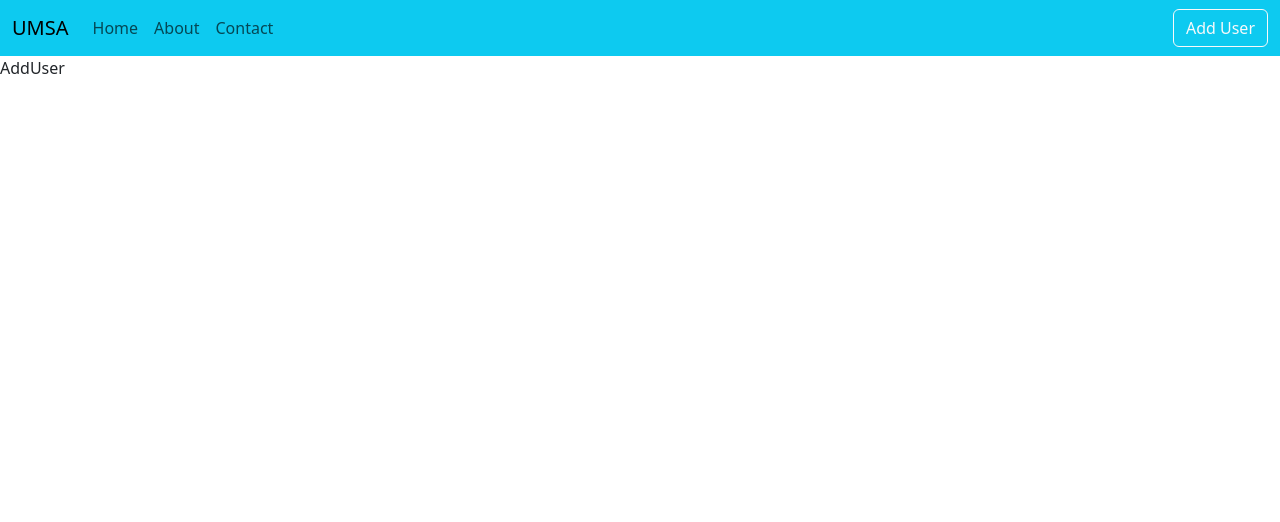
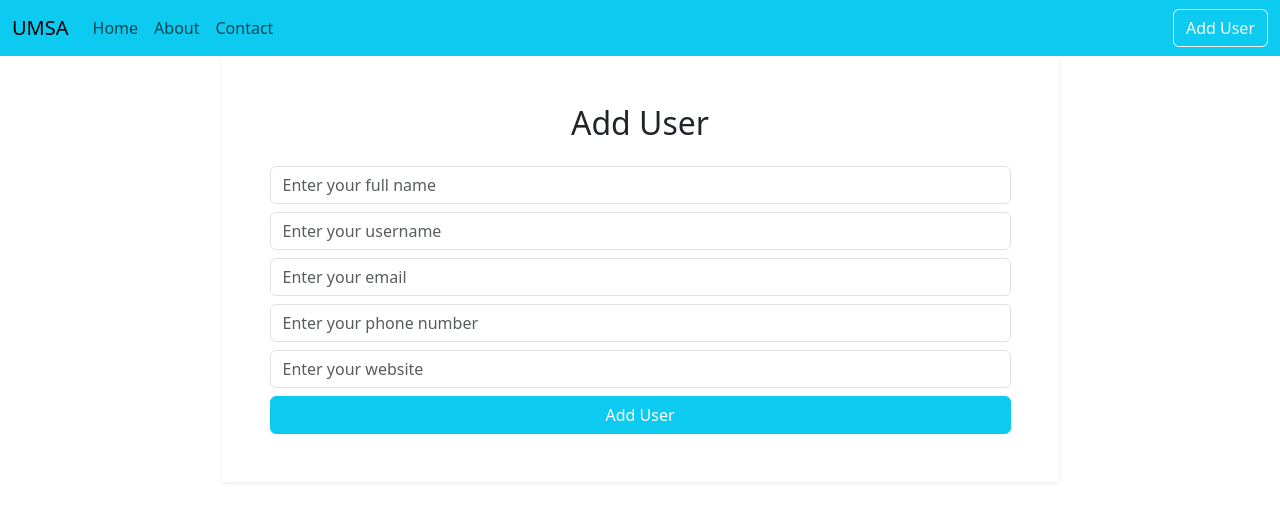
Before and after one commit to khizar-riaz/React-Udemy-course, a React (Create React App) app: page /users/add in a window 1280 px wide. Shown: the top 522 px of the page. Built offline with nearby package versions, Linux system fonts and the light colour scheme.

Commit message:
create Add User Form

```diff
--- a/src/component/user/AddUser.js
+++ b/src/component/user/AddUser.js
@@ -1,8 +1,71 @@
 import React from 'react'
 
 const AddUser = () => {
+
+   const onChangeInput = event => {
+
+   }
+
   return (
-    <div>AddUser</div>
+    <div className='container'>
+        <div className='w-75 mx-auto p-5 shadow-sm'>
+          <h2 className='text-center mb-4'>Add User</h2>
+          <form>
+            <div className='form-group mb-2'>
+              <input type='text'
+               className='form-control from-control-lg'
+               placeholder='Enter your full name'
+               name='fullname'
+               value=""
+               onChange={(event)=>onChangeInput(event)}
+
+              />
+              </div>
+           <div className='form-group mb-2'>
+              <input type='text'
+               className='form-control from-control-lg'
+               placeholder='Enter your username'
+               name='username'
+               value=""
+               onChange={(event)=>onChangeInput(event)}
+
+              />
+            </div>
+            <div className='form-group mb-2'>
+              <input type='email'
+               className='form-control from-control-lg'
+               placeholder='Enter your email'
+               name='email'
+               value=""
+               onChange={(event)=>onChangeInput(event)}
+
+              />
+            </div>
+            <div className='form-group mb-2'>
+              <input type='text'
+               className='form-control from-control-lg'
+               placeholder='Enter your phone number'
+               name='phone'
+               value=""
+               onChange={(event)=>onChangeInput(event)}
+
+              />
+            </div>
+            <div className='form-group mb-2'>
+              <input type='text'
+               className='form-control from-control-lg'
+               placeholder='Enter your website'
+               name='website'
+               value=""
+               onChange={(event)=>onChangeInput(event)}
+
+              />
+            </div>
+            <button className='btn btn-info text-white col-12'>Add User</button>
+          </form>
+        </div>
+
+    </div>
   );
 }
 
```
